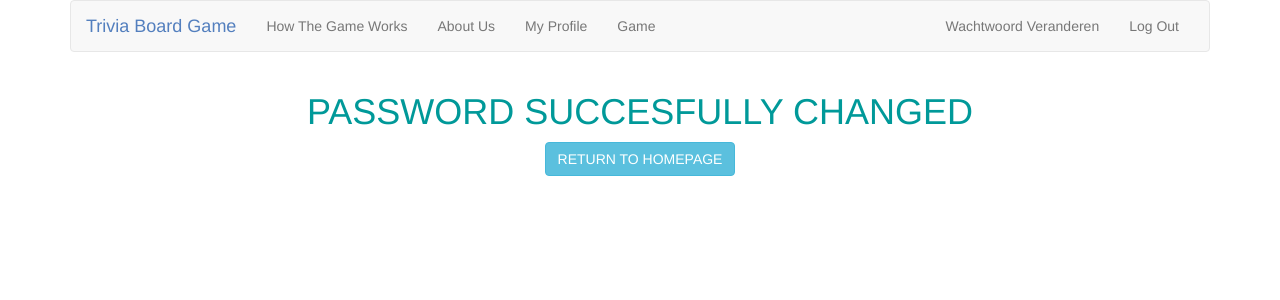
After one commit to KevinKiele/Trivia, a Flask app: page /wachtwoordveranderd in a window 1280 px wide. The commit adds this page. Shown: the top 300 px of the page. Run offline with Flask 2, Linux system fonts and the light colour scheme; a user stored in the database is signed in; some libraries are stand-ins or nearby versions.

Commit message:
wachtwoord veranderen is mogelijk, alleen nog ervoor zorgen dat oud wachtwoord correct gecheckt wordt + return to login buttons toegevoegd aan apology.html

```diff
--- a/application.py
+++ b/application.py
@@ -135,19 +135,19 @@ def wachtwoordveranderen():
         # query database for username
         rijen = db.execute("SELECT * FROM users WHERE username = :username", username=request.form.get("username"))
 
-        # make sure passwords match
-        if len(rijen) == 1 or not pwd_context.verify(request.form.get("nieuwwachtwoord"), rijen[0]["hash"]):
-            return apology("Onjuiste gebruikersnaam en/of wachtwoord")
+        # make sure old password matches //werkt niet
+        if pwd_context.verify(request.form.get("nieuwwachtwoord"), rijen[0]["hash"]):
+            return apology("Wachtwoorden komen niet overeen")
 
         # change the password in the database
         rows = db.execute("UPDATE users SET hash = :hash WHERE id = :id", hash=pwd_context.hash(request.form.get("nieuwwachtwoord")), id=session["user_id"])
 
         session["user_id"] = rows
 
-        return redirect(url_for("homepage"))
+        return redirect(url_for("wachtwoordveranderd"))
 
     else:
-        return render_templade("wachtwoordveranderen.html")
+        return render_template("wachtwoordveranderen.html")
 
 @app.route("/homepage", methods=["GET", "POST"])
 @login_required
@@ -157,9 +157,14 @@ def homepage():
     # methode
     if request.method == "POST":
 
-        return render_template("game.html")
+        return render_template("homepage.html")
     else:
         return render_template("homepage.html")
+
+@app.route("/wachtwoordveranderd", methods=["GET", "POST"])
+@login_required
+def wachtwoordveranderd():
+    return render_template("wachtwoordveranderd.html")
 
 @app.route("/register", methods=["GET", "POST"])
 def register():
@@ -186,14 +191,13 @@ def register():
         elif request.form.get("password") != request.form.get("passwordagain"):
             return apology("Wachtwoorden komen niet overeen")
 
-
         # TODO insert data into users database
         rijen = db.execute("INSERT INTO users (username, hash) VALUES(:username, :hash)", username=request.form.get("username"), hash=pwd_context.hash(request.form.get("password")))
 
         rijen = db.execute("SELECT * FROM users WHERE username = :username", username=request.form.get("username"))
 
         if len(rijen) != 1 or not pwd_context.verify(request.form.get("password"), rijen[0]["hash"]):
-            return apology("Wachtwoord en/of gebruikersnaam onjuist")
+            return apologyy("Wachtwoord en/of gebruikersnaam onjuist")
 
         session["user_id"] = rijen[0]["id"]
 
--- a/helpers.py
+++ b/helpers.py
@@ -18,7 +18,6 @@ def apology(message, code=400):
             s = s.replace(old, new)
         return s
     return render_template("apology.html", top=code, bottom=escape(message)), code
-
 
 def login_required(f):
     """
--- /dev/null
+++ b/templates/wachtwoordveranderd.html
@@ -0,0 +1,18 @@
+{% extends "layout.html" %}
+
+{% block title %}
+    Password Changed
+{% endblock %}
+
+{% block main %}
+    <form action="{{ url_for('homepage') }}" method="post">
+        <fieldset>
+            <h1 style="color: #009999;">
+                PASSWORD SUCCESFULLY CHANGED
+                </h1>
+            <div class="form-group">
+                <button class="btn btn-info" type="submit">RETURN TO HOMEPAGE</button>
+            </div>
+        </fieldset>
+    </form>
+{% endblock %}
```
Also changed, not shown: templates/apology.html (+7 -0 lines), trivia.db.
